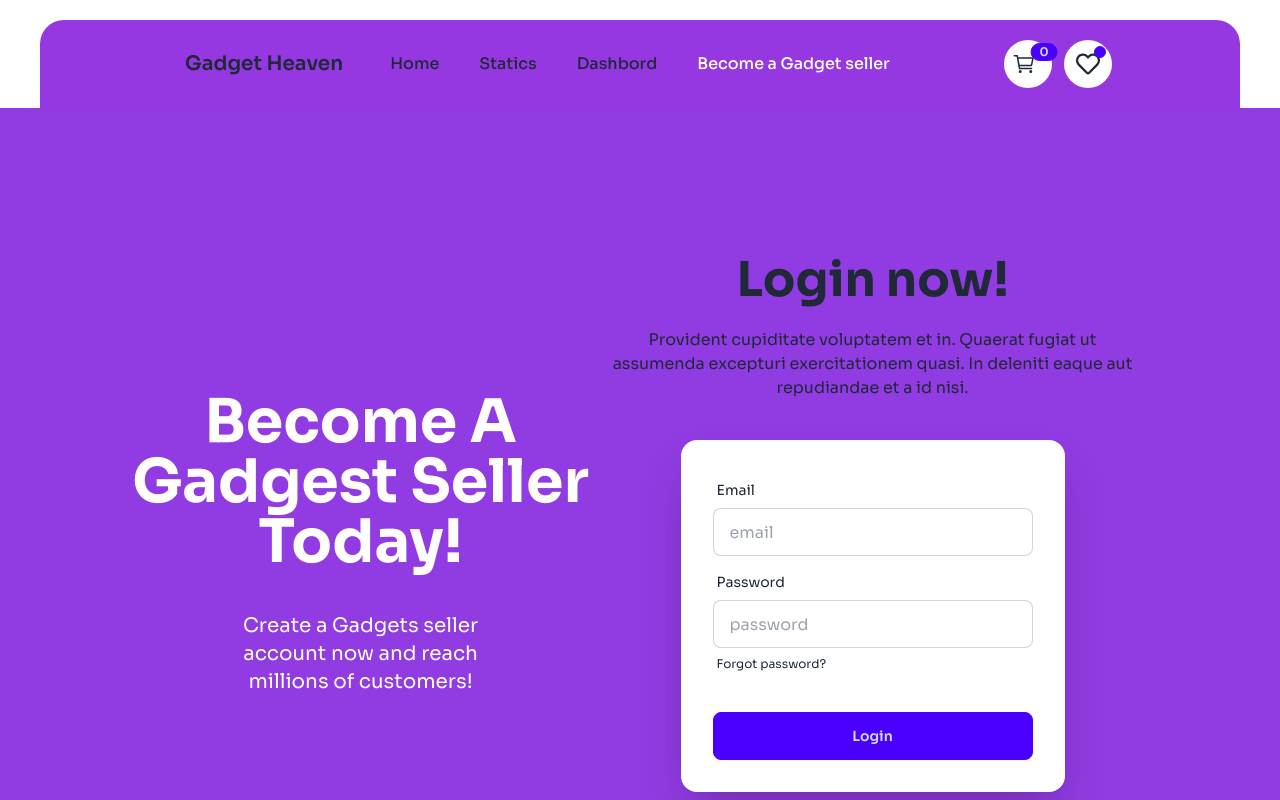
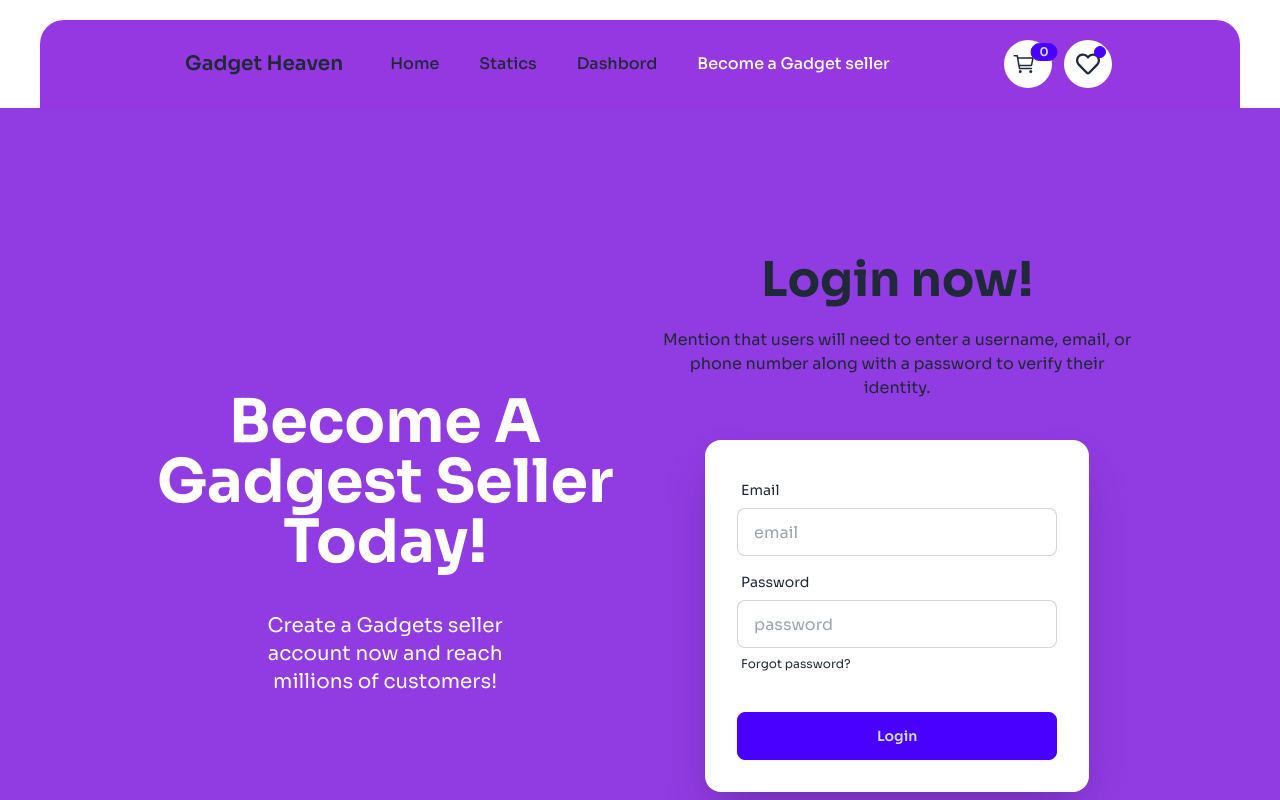
Before and after one commit to tanvermax/hadget-heaven, a React (Vite) app: page /offer in a window 1280 px wide. Shown: the top 800 px of the page. Built offline with nearby package versions, Linux system fonts and the light colour scheme; a web font is replaced by a local one.

Commit message:
some error fixed

```diff
--- a/src/Component/Dashbord/Dashbord.jsx
+++ b/src/Component/Dashbord/Dashbord.jsx
@@ -1,5 +1,6 @@
 import { NavLink, Outlet } from "react-router-dom";
 import Heading from "../Home/Pages/Heading";
+import Cart from "./Cart";
 
 const Dashbord = () => {
   return (
@@ -43,6 +44,7 @@ const Dashbord = () => {
 
 
     </div>
+
     <Outlet></Outlet>
     </>
   );
--- a/src/Component/Offer/Offer.jsx
+++ b/src/Component/Offer/Offer.jsx
@@ -17,9 +17,8 @@ const Offer = () => {
             <div className="text-center ">
               <h1 className="text-5xl font-bold">Login now!</h1>
               <p className="py-6">
-                Provident cupiditate voluptatem et in. Quaerat fugiat ut
-                assumenda excepturi exercitationem quasi. In deleniti eaque aut
-                repudiandae et a id nisi.
+                Mention that users will need to enter a username, email, or
+                phone number along with a password to verify their identity.
               </p>
             </div>
             <div className="card bg-base-100 w-full max-w-sm shrink-0 shadow-2xl">
--- a/src/Component/Routes/Navber.jsx
+++ b/src/Component/Routes/Navber.jsx
@@ -2,7 +2,7 @@ import { Link, NavLink } from "react-router-dom";
 import { IoCartOutline } from "react-icons/io5";
 import { FaRegHeart } from "react-icons/fa";
 
-const Navber = ({chosses}) => {
+const Navber = ({ chosses }) => {
   return (
     <div className="navbar px-32 py-5  bg-[#9538E2] rounded-t-3xl ">
       <div className="navbar-start">
@@ -77,23 +77,31 @@ const Navber = ({chosses}) => {
             }
             to={"/offer"}
           >
-            <li className="px-5 text-base font-medium">Become a Gadget seller</li>
+            <li className="px-5 text-base font-medium">
+              Become a Gadget seller
+            </li>
           </NavLink>
         </ul>
       </div>
       <div className="navbar-end gap-3">
-        <button className="btn btn-ghost btn-circle bg-white text-2xl">
-          <IoCartOutline />
-          <div className="indicator  relative -top-3">
-            <span className="badge badge-sm p-2 badge-primary indicator-item">{chosses}</span>
-          </div>
-        </button>
+        <Link to={'./dashbord/dashbord'}>
+          <button className="btn btn-ghost btn-circle bg-white text-2xl">
+            <IoCartOutline />
+            <div className="indicator  relative -top-3">
+              <span className="badge badge-sm p-2 badge-primary indicator-item">
+                {chosses}
+              </span>
+            </div>
+          </button>
+        </Link>
+        <Link to={'./dashbord/wiselist'}>
         <button className="btn btn-ghost btn-circle bg-white text-2xl">
           <div className="indicator">
             <span className="badge badge-xs badge-primary indicator-item"></span>{" "}
             <FaRegHeart />
           </div>
-        </button>
+        </button></Link>
+
       </div>
     </div>
   );
```
